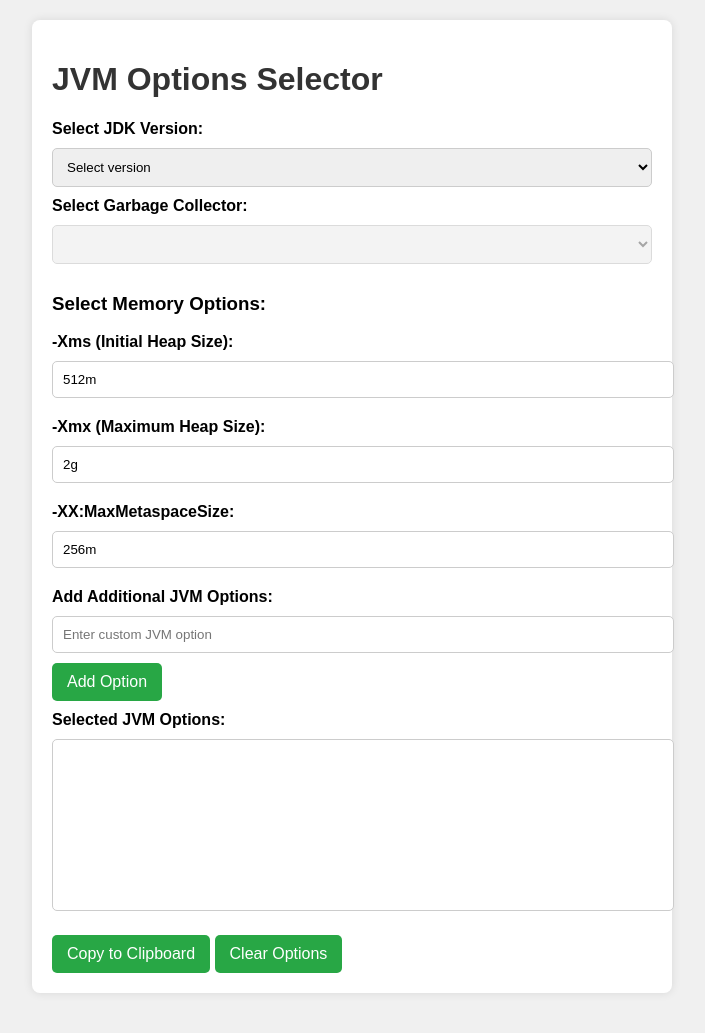
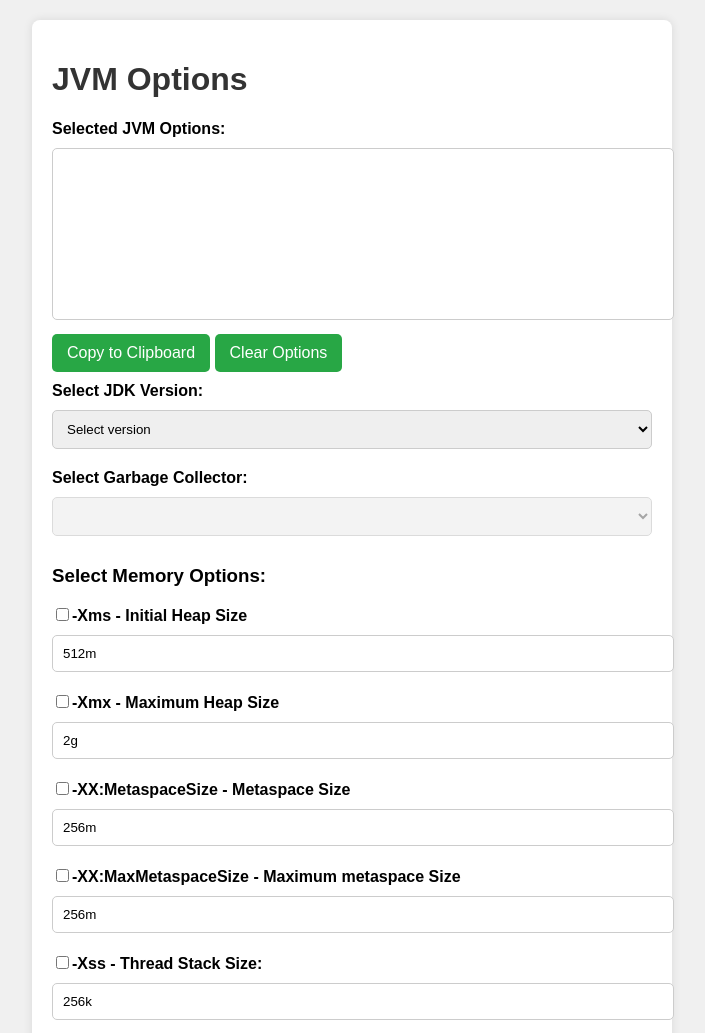
Before and after one commit to rajendarreddyj/jvm-options, a plain HTML site: page index.html in a window 1280 px wide. Shown: the top 1033 px of the page, without its empty margins (288-993 px from the left). Drawn offline with Linux system fonts and the light colour scheme.

Commit message:
Initial Commits with Cleanup

```diff
--- a/index.html
+++ b/index.html
@@ -8,7 +8,14 @@
 </head>
 <body>
   <div class="container">
-    <h1>JVM Options Selector</h1>
+    <h1>JVM Options</h1>
+    <div>
+      <label for="jvmOptions">Selected JVM Options:</label>
+      <textarea id="jvmOptions" readonly></textarea>
+      <button onclick="copyText()">Copy to Clipboard</button>
+      <button onclick="clearOptions()">Clear Options</button>
+    </div>
+    <div>
       <label for="jdkVersion">Select JDK Version:</label>
       <select id="jdkVersion" onchange="loadGCOptions()">
         <option value="" disabled selected>Select version</option>
@@ -17,36 +24,26 @@
         <option value="jdk17">JDK 17</option>
         <option value="jdk21">JDK 21</option>
       </select>
+    </div>
+    <div>
       <label for="gcType">Select Garbage Collector:</label>
       <select id="gcType" onchange="loadJVMOptions()" disabled>
         <!-- Options will be populated dynamically -->
       </select>
-    <h3>Select Memory Options:</h3>
-    <div>
-      <label for="xms">-Xms (Initial Heap Size):</label>
-      <input type="text" id="xms" value="512m" placeholder="e.g., 512m or 1g" onchange="updateSelectedOptions()">
     </div>
     <div>
-      <label for="xmx">-Xmx (Maximum Heap Size):</label>
-      <input type="text" id="xmx" value="2g" placeholder="e.g., 1g or 2g" onchange="updateSelectedOptions()">
+      <h3 id="memOptionsHeader" style="display:none">Select Memory Options:</h3>
+      <div id="memOptionsContainer"></div>
     </div>
     <div>
-      <label for="maxMetaspace">-XX:MaxMetaspaceSize:</label>
-      <input type="text" id="maxMetaspace" value="256m" placeholder="e.g., 128m or 256m" onchange="updateSelectedOptions()">
-    </div>
       <h3 id="gcOptionsHeader" style="display:none">Select Garbage Collector Options:</h3>
       <div id="gcOptionsContainer"></div>
+    </div>
     <div>
       <label for="customOption">Add Additional JVM Options:</label>
       <input type="text" id="customOption" placeholder="Enter custom JVM option">
       <button onclick="addCustomOption()">Add Option</button>
     </div>
-    <div>
-    <label for="jvmOptions">Selected JVM Options:</label>
-      <textarea id="jvmOptions" readonly></textarea>
-    </div>
-    <button onclick="copyText()">Copy to Clipboard</button>
-    <button onclick="clearOptions()">Clear Options</button>
   </div>
   <!-- Modal for Copy Confirmation -->
   <div id="copyModal" class="modal">
--- a/script.js
+++ b/script.js
@@ -1,21 +1,20 @@
+const memoryOptions = {
+  common: [
+    { option: '-Xms', description: 'Initial Heap Size', editable: true, defaultValue: '512m', placeholder: 'e.g., 512m or 1g' },
+    { option: '-Xmx', description: 'Maximum Heap Size', editable: true, defaultValue: '2g', placeholder: 'e.g., 1g or 2g' },
+    { option: '-XX:MetaspaceSize', description: 'Metaspace Size', editable: true, defaultValue: '256m', placeholder: 'e.g., 128m or 256m' },
+    { option: '-XX:MaxMetaspaceSize', description: 'Maximum metaspace Size', editable: true, defaultValue: '256m', placeholder: 'e.g., 128m or 256m' },
+    { option: '-Xss', description: 'Thread Stack Size:', editable: true, defaultValue: '256k', placeholder: 'e.g., 256k or 512k' }
+  ],
+};
+
 const gcSupportByJDK = {
-  jdk8: {
-    default: 'parallelgc',
-    supported: ['parallelgc', 'cms', 'g1gc']
-  },
-  jdk11: {
-    default: 'g1gc',
-    supported: ['parallelgc', 'g1gc', 'zgc']
-  },
-  jdk17: {
-    default: 'g1gc',
-    supported: ['parallelgc', 'g1gc', 'zgc', 'shenandoah']
-  },
-  jdk21: {
-    default: 'g1gc',
-    supported: ['parallelgc', 'g1gc', 'zgc', 'shenandoah']
-  }
+  jdk8: { default: 'parallelgc', supported: ['parallelgc', 'cms', 'g1gc'] },
+  jdk11: { default: 'g1gc', supported: ['parallelgc', 'g1gc', 'zgc'] },
+  jdk17: { default: 'g1gc', supported: ['parallelgc', 'g1gc', 'zgc', 'shenandoah'] },
+  jdk21: { default: 'g1gc', supported: ['parallelgc', 'g1gc', 'zgc', 'shenandoah'] }
 };
+
 const jvmOptions = {
   parallelgc: {
     common: [
@@ -23,8 +22,6 @@ const jvmOptions = {
       { option: "-XX:+UseAdaptiveSizePolicy", description: "Enables adaptive generation sizing." },
       { option: "-XX:ParallelGCThreads", description: "Sets the number of threads for parallel GC.", editable: true, defaultValue: "4", placeholder:"e.g, 4" }
     ],
-      jdk8: [],
-      jdk11: [],
   },
   cms: {
     common: [
@@ -32,7 +29,6 @@ const jvmOptions = {
       { option: "-XX:+CMSParallelRemarkEnabled", description: "Enables parallel remark phase during CMS collection." },
       { option: "-XX:CMSInitiatingOccupancyFraction", description: "Start CMS collection when heap is 75% full.", editable: true, defaultValue: "75", placeholder:"e.g, 75" }
     ],
-      jdk8: [],
   },
   g1gc: {
     common: [
@@ -40,10 +36,6 @@ const jvmOptions = {
       { option: "-XX:G1HeapRegionSize", description: "Sets the G1 heap region size.", editable: true, defaultValue: "32M", placeholder:"e.g, 32M" },
       { option: "-XX:MaxGCPauseMillis", description: "Sets a target for maximum GC pause time.", editable: true, defaultValue: "200", placeholder:"e.g, 200" }
     ],
-      jdk8: [],
-      jdk11: [],
-      jdk17: [],
-      jdk21: [],
   },
   zgc: {
     common: [
@@ -51,9 +43,6 @@ const jvmOptions = {
       { option: "-XX:+ZUncommit", description: "Allows the heap to be uncommitted when unused." },
       { option: "-XX:ZUncommitDelay", description: "Sets the delay (in seconds) for uncommiting unused memory.", editable: true, defaultValue: "30", placeholder:"e.g, 30" }
     ],
-      jdk11: [],
-      jdk17: [],
-      jdk21: [],
   },
   shenandoah: {
     common: [
@@ -61,10 +50,9 @@ const jvmOptions = {
       { option: "-XX:+ShenandoahUncommit", description: "Uncommits memory when unused." },
       { option: "-XX:ShenandoahUncommitDelay", description: "Delay in seconds before uncommiting memory.", editable: true, defaultValue: "30", placeholder:"e.g, 30" }
     ],
-      jdk17: [],
-      jdk21: [],
   }
 };
+
 const gcPrintOptions = {
   jdk8: [
     { option: "-XX:+PrintGC", description: "Prints basic GC information." },
@@ -90,10 +78,51 @@ const gcPrintOptions = {
     { option: "-Xlog:gc=info:file=gc.log:tags,time", description: "Logs GC information at the info level to a file with time tags." },
     { option: "-Xlog:gc=info:file=gc.log:tags,time:filecount=5,filesize=1M", description: "Logs GC information at the info level to a file with time tags, rotating files." }
   ]
-}
+};
 
 const selectedOptions = [];
 
+function addOptionToContainer(option, selectedGC, version, index, container) {
+  // Create checkbox for the option
+  const checkbox = document.createElement('input');
+  checkbox.type = 'checkbox';
+  checkbox.id = `option-${selectedGC}-${version}-${index}`;
+  checkbox.value = option.option;
+  checkbox.onchange = updateSelectedOptions;
+
+  // Append checkbox and label to the container
+  const label = document.createElement('label');
+  label.htmlFor = `option-${selectedGC}-${version}-${index}`;
+  label.innerHTML = `<strong>${option.option}</strong> - ${option.description}`;
+
+  // Create Container
+  const div = document.createElement('div');
+  div.appendChild(checkbox);
+  div.appendChild(label);
+
+  // If the option is editable, add an input field for the value
+  if (option.editable) {
+    const input = document.createElement('input');
+    input.type = 'text';
+    input.value = option.defaultValue;
+    input.id = `${option.option}-value`;
+    input.placeholder = `Enter value for ${option.option}`; // Add placeholder text
+    input.oninput = updateSelectedOptions;  // Update options when input changes
+    div.appendChild(input);
+  }
+  container.appendChild(div);
+}
+
+function loadMemoryOptions() {
+  const container = document.getElementById('memOptionsContainer');
+  const header = document.getElementById('memOptionsHeader');
+  container.innerHTML = ''; // Clear previous options
+
+  memoryOptions.common.forEach((option, index) => {
+    addOptionToContainer(option, 'memory', 'common', index, container)
+  });
+  header.style.display = 'block'; // Show the header
+}
 // Load GC options based on selected JDK version
 function loadGCOptions() {
   const selectedVersion = document.getElementById('jdkVersion').value;
@@ -110,9 +139,7 @@ const gcPrintOptions = {
     const option = document.createElement('option');
     option.value = gc;
     option.textContent = gc.charAt(0).toUpperCase() + gc.slice(1);  // Capitalize GC name
-        if (gc === defaultGC) {
-          option.selected = true; // Set default GC as selected
-        }
+    if (gc === defaultGC) option.selected = true; // Set default GC as selected
     gcSelector.appendChild(option);
   });
   loadJVMOptions(); // Clear previous JVM options
@@ -150,56 +177,35 @@ const gcPrintOptions = {
   updateSelectedOptions();
 }
 
-  function addOptionToContainer(option, selectedGC, version, index, container) {
-    // Create checkbox for the option
-    const checkbox = document.createElement('input');
-    checkbox.type = 'checkbox';
-    checkbox.id = `option${selectedGC}-${version}-${index}`;
-    checkbox.value = option.option;
-    checkbox.onchange = updateSelectedOptions;
-
-    // Append checkbox and label to the container
-    const label = document.createElement('label');
-    label.htmlFor = `option${selectedGC}-${version}-${index}`;
-    label.innerHTML = `<strong>${option.option}</strong> - ${option.description}`;
-
-    // Create Container
-    const div = document.createElement('div');
-    div.appendChild(checkbox);
-    div.appendChild(label);
-
-    // If the option is editable, add an input field for the value
-    if (option.editable) {
-      const input = document.createElement('input');
-      input.type = 'text';
-      input.value = option.defaultValue;
-      input.id = `${option.option}-value`;
-      input.placeholder = `Enter value for ${option.option}`; // Add placeholder text
-      input.oninput = updateSelectedOptions;  // Update options when input changes
-      div.appendChild(input);
-    }
-    container.appendChild(div);
-  }
 // Update selected options when checkboxes or text inputs are changed
 function updateSelectedOptions() {
   const selectedOptionsList = [];
   const selectedVersion = document.getElementById('jdkVersion').value;
   const selectedGC = document.getElementById('gcType').value;
-    // Add Xms, Xmx, MaxMetaspace values
-    const xms = document.getElementById('xms').value;
-    const xmx = document.getElementById('xmx').value;
-    const maxMetaspace = document.getElementById('maxMetaspace').value;
-    selectedOptionsList.push(`-Xms${xms}`, `-Xmx${xmx}`, `-XX:MaxMetaspaceSize=${maxMetaspace}`);
+  // Add checked memory options
+  if (memoryOptions) {
+    memoryOptions.common.forEach((option, index) => {
+      const checkbox = document.getElementById(`option-memory-common-${index}`);
+      if (checkbox.checked) {
+        if (option.editable) {
+          const inputValue = document.getElementById(`${option.option}-value`).value;
+          selectedOptionsList.push(`${option.option}${option.operator}${inputValue}`);
+        } else {
+          selectedOptionsList.push(option.option);
+        }
+      }
+    });
+  }
   // Add checked JVM options
   if (selectedGC && selectedVersion && jvmOptions[selectedGC]) {
     // Add common options
     if (jvmOptions[selectedGC].common) {
       jvmOptions[selectedGC].common.forEach((option, index) => {
-          const checkbox = document.getElementById(`option${selectedGC}-common-${index}`);
+        const checkbox = document.getElementById(`option-${selectedGC}-common-${index}`);
         if (checkbox.checked) {
           if (option.editable) {
             const inputValue = document.getElementById(`${option.option}-value`).value;
-              selectedOptionsList.push(`${option.option}=${inputValue}`);
+            selectedOptionsList.push(`${option.option}${option.operator || ''}${inputValue}`);
           } else {
             selectedOptionsList.push(option.option);
           }
@@ -210,7 +216,7 @@ const gcPrintOptions = {
     // Add JDK version-specific options
     if (jvmOptions[selectedGC][selectedVersion]) {
       jvmOptions[selectedGC][selectedVersion].forEach((option, index) => {
-          const checkbox = document.getElementById(`option${selectedGC}-${selectedVersion}-${index}`);
+        const checkbox = document.getElementById(`option-${selectedGC}-${selectedVersion}-${index}`);
         if (checkbox.checked) {
           if (option.editable) {
             const inputValue = document.getElementById(`${option.option}-value`).value;
@@ -254,8 +260,10 @@ const gcPrintOptions = {
 function clearOptions() {
   const gcType = document.getElementById('gcType');
   const jdkVersion = document.getElementById('jdkVersion');
-    const container = document.getElementById('gcOptionsContainer');
-    const header = document.getElementById('gcOptionsHeader');
+  const gcOptionsContainer = document.getElementById('gcOptionsContainer');
+  const memOptionsContainer = document.getElementById('memOptionsContainer');
+  const gcOptionsHeader = document.getElementById('gcOptionsHeader');
+  const memOptionsHeader = document.getElementById('memOptionsHeader');
 
   // Reset gcType and jdkVersion dropdowns
   jdkVersion.value = '';
@@ -263,13 +271,16 @@ const gcPrintOptions = {
   gcType.disabled = true;
 
   // Clear all checkboxes and input fields
-    container.innerHTML = ''; // Clear the container
-    header.style.display = 'none'; // Hide the header
+  gcOptionsContainer.innerHTML = ''; // Clear the container
+  memOptionsContainer.innerHTML = ''; // Clear the container
+  gcOptionsHeader.style.display = 'none'; // Hide the header
+  memOptionsHeader.style.display = 'none'; // Hide the header
 
   // Clear the textarea
   document.getElementById('jvmOptions').value = '';
 
   // Reload the options
+  loadMemoryOptions();
   loadJVMOptions();
 }
 
@@ -290,3 +301,4 @@ const gcPrintOptions = {
     }
   };
 }
+loadMemoryOptions(); // Draw memory options dynamically
```
Also changed, not shown: 1 other file. Lines whose indentation alone changed are shown as unchanged.
